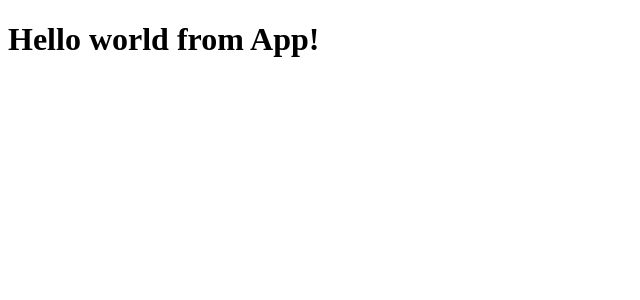
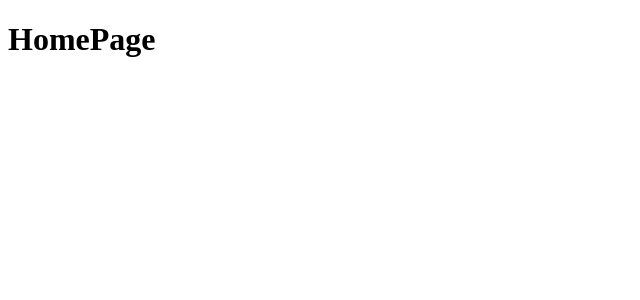
Before and after one commit to temir988/restore, a React (Create React App) app: page / in a window 1280 px wide. Shown: the top 300 px of the page, without its empty margins (0-640 px from the left). Built offline with nearby package versions, Linux system fonts and the light colour scheme.

Commit message:
l-124: Routing

```diff
--- a/src/components/app/app.js
+++ b/src/components/app/app.js
@@ -1,10 +1,16 @@
 import React from "react";
+import { Route, Switch } from "react-router-dom";
+
+import { HomePage, CartPage } from "../pages";
 import "./app.css";
-import { withBookstoreService } from "../hoc";
 
-const App = ({ bookstoreService }) => {
-  console.log(bookstoreService.getBooks());
-  return <h1>Hello world from App!</h1>;
+const App = () => {
+  return (
+    <Switch>
+      <Route path="/" component={HomePage} exact />
+      <Route path="/cart" component={CartPage} />
+    </Switch>
+  );
 };
 
-export default withBookstoreService()(App);
+export default App;
--- /dev/null
+++ b/src/components/book-list-item/book-list-item.js
@@ -0,0 +1,16 @@
+import React, { Fragment } from "react";
+
+import "./book-list-item.css";
+
+const BookListItem = ({ book }) => {
+  const { title, author } = book;
+
+  return (
+    <Fragment>
+      <span>{title}</span>
+      <span>{author}</span>
+    </Fragment>
+  );
+};
+
+export default BookListItem;
--- /dev/null
+++ b/src/components/book-list-item/index.js
@@ -0,0 +1,3 @@
+import BookListItem from "./book-list-item";
+
+export default BookListItem;
--- /dev/null
+++ b/src/components/book-list/book-list.js
@@ -0,0 +1,23 @@
+import React, { Component } from "react";
+import BookListItem from "../book-list-item";
+
+import "./book-list.css";
+
+class BookList extends Component {
+  render() {
+    const { books } = this.props;
+    return (
+      <ul>
+        {books.map(book => {
+          return (
+            <li key={book.id}>
+              <BookListItem book={book} />
+            </li>
+          );
+        })}
+      </ul>
+    );
+  }
+}
+
+export default BookList;
--- /dev/null
+++ b/src/components/book-list/index.js
@@ -0,0 +1,3 @@
+import BookList from "./book-list";
+
+export default BookList;
--- /dev/null
+++ b/src/components/pages/cart-page.js
@@ -0,0 +1,7 @@
+import React from "react";
+
+const CartPage = () => {
+  return <h1>CartPage</h1>;
+};
+
+export default CartPage;
--- /dev/null
+++ b/src/components/pages/home-page.js
@@ -0,0 +1,13 @@
+import React from "react";
+import BookList from "../book-list";
+
+const HomePage = () => {
+  return (
+    <div>
+      <h1>HomePage</h1>
+      <BookList books={[]} />
+    </div>
+  );
+};
+
+export default HomePage;
--- /dev/null
+++ b/src/components/pages/index.js
@@ -0,0 +1,4 @@
+import HomePage from "./home-page";
+import CartPage from "./cart-page";
+
+export { HomePage, CartPage };
```
Also changed, not shown: src/components/book-list-item/book-list-item.css (added), src/components/book-list/book-list.css (added).
